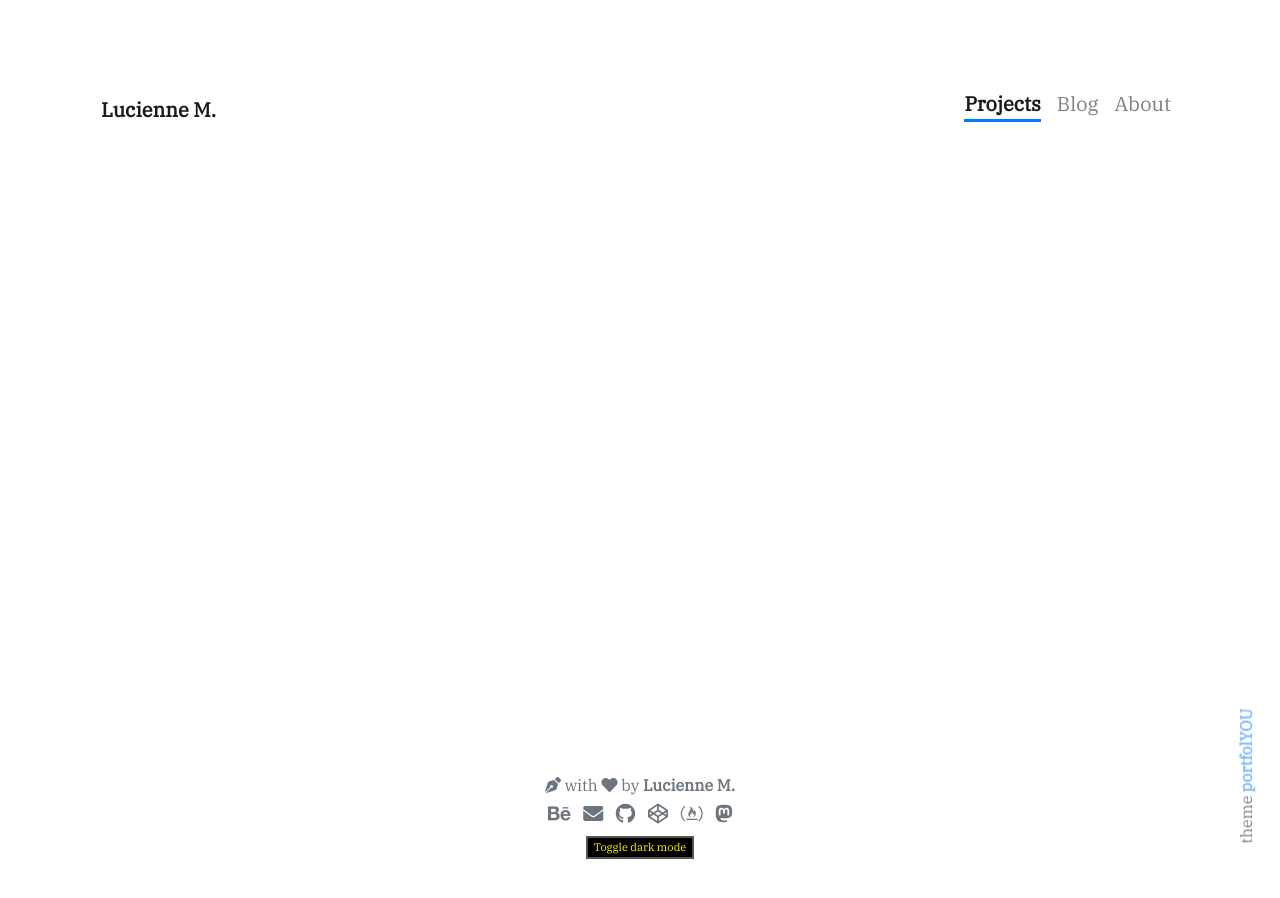
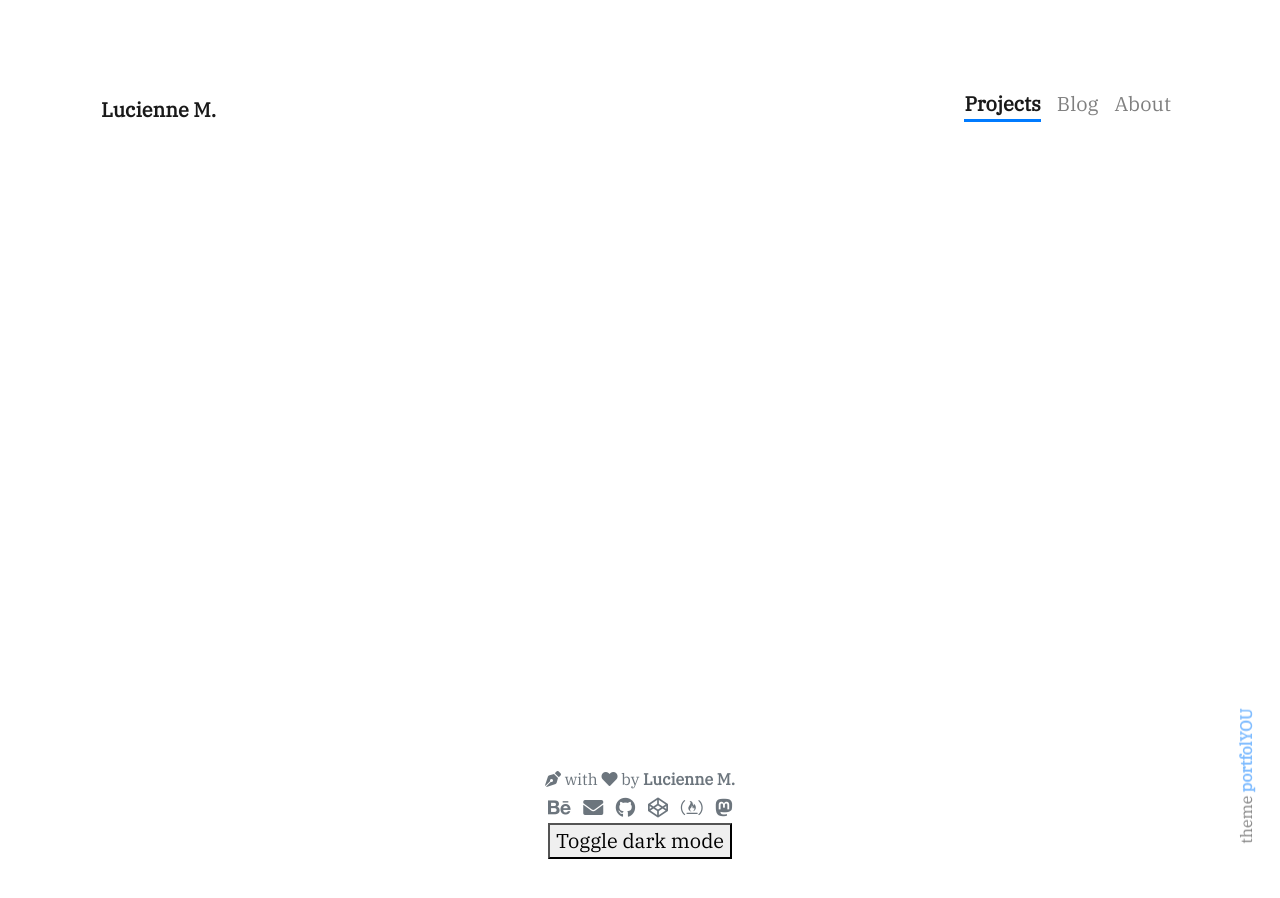
Before and after one commit to lmldvd/lmldvd.github.io, a Jekyll site: the page built from _projects/(1) 1st Project.md, in a window 1280 px wide. Built offline with Jekyll 4.4.1, drawn with Linux system fonts in a browser that asks for light colours; nearby versions of some CDN libraries; some web fonts are replaced.

Commit message:
Update footer.html
got rid of button styles

```diff
--- a/_includes/footer.html
+++ b/_includes/footer.html
@@ -29,14 +29,6 @@ body {
   background-color: black;
   color: white;
 }
-
-button {
-  font-size: 11px;
-  background-color: black;
-  color: yellow;
-  border: 2px solid #555555;
-  }
-
 </style>
 
 <body>
```
